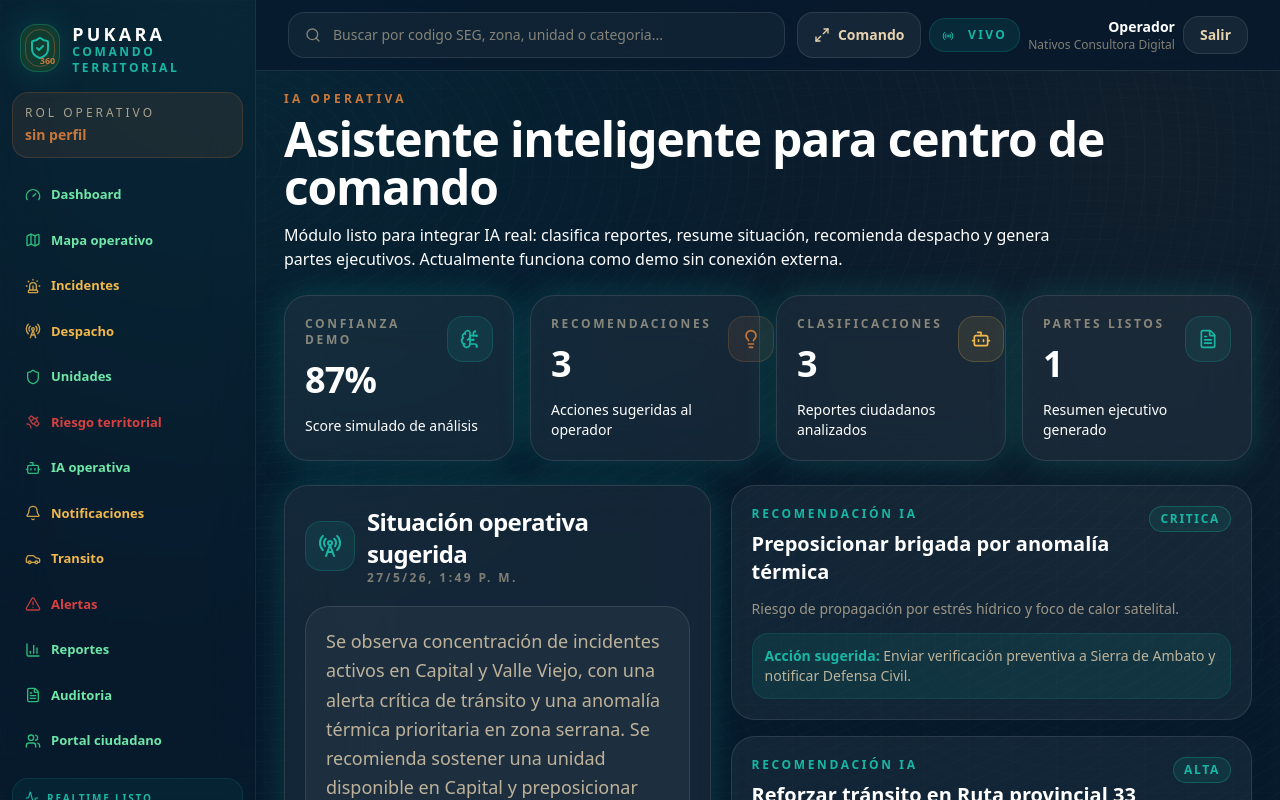
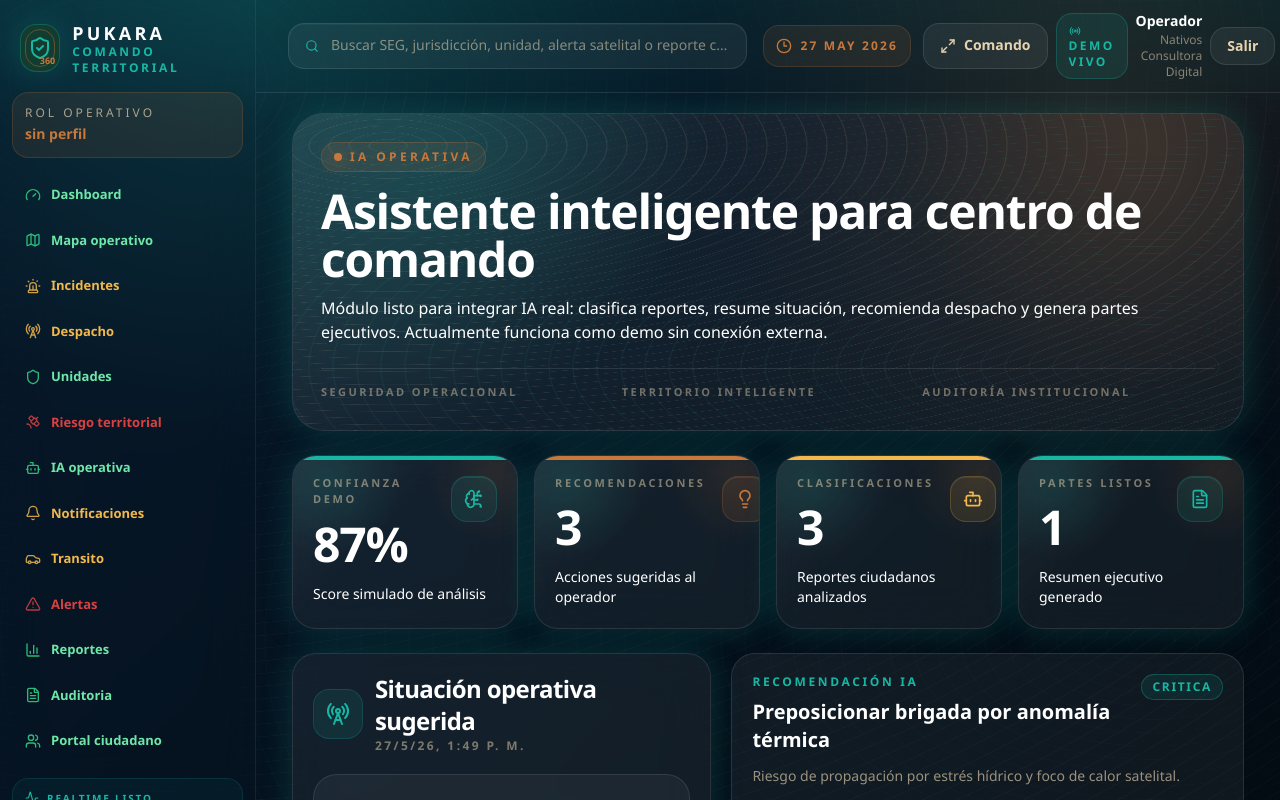
Before and after one commit to jfrancesia-hue/PUKARA, a Next.js app: page /ia in a window 1280 px wide. Shown: the top 800 px of the page. Built offline with nearby package versions, Linux system fonts and the light colour scheme; no server answers.

Commit message:
feat: redesign internal command center UI

```diff
--- a/app/dashboard/page.tsx
+++ b/app/dashboard/page.tsx
@@ -21,7 +21,7 @@ export default async function DashboardPage() {
       <KpiCard title="Respuesta prom." value={data.kpis.avgResponse === null ? "-" : `${data.kpis.avgResponse}m`} hint="Creacion hasta arribo/resolucion" icon={Clock} tone="emergency" />
       <KpiCard title="Unidades disp." value={data.kpis.availableUnits} hint="Recursos listos para despacho" icon={ShieldCheck} />
     </section>
-    <section className="mt-6 grid gap-5 xl:grid-cols-[1.2fr_.8fr]"><MapSection incidents={data.incidents} units={data.units} traffic={data.traffic} /><div className="glass-panel rounded-3xl p-5"><h2 className="section-title mb-4">Panel situacion actual</h2><IncidentTable incidents={data.incidents.slice(0, 6)} /></div></section>
+    <section className="mt-6 grid gap-5 xl:grid-cols-[1.2fr_.8fr]"><div className="command-surface p-3"><MapSection incidents={data.incidents} units={data.units} traffic={data.traffic} /></div><div className="command-surface rounded-3xl p-5"><h2 className="section-title mb-4">Panel situacion actual</h2><IncidentTable incidents={data.incidents.slice(0, 6)} /></div></section>
     <section className="mt-6"><ReportCharts incidents={data.incidents} /></section>
   </AppShell>;
 }
--- a/app/globals.css
+++ b/app/globals.css
@@ -21,6 +21,8 @@ body {
     #071A2C;
   background-size: 44px 44px, 44px 44px, auto, auto, auto;
   color: var(--foreground);
+  -webkit-font-smoothing: antialiased;
+  text-rendering: geometricPrecision;
 }
 
 body::before {
@@ -43,7 +45,31 @@ button, input, textarea, select { font: inherit; }
 
 @layer components {
   .glass-panel {
-    @apply border border-white/10 bg-white/[0.055] shadow-glow backdrop-blur-xl;
+    @apply border border-white/10 bg-white/[0.06] shadow-glow backdrop-blur-xl;
+  }
+  .command-surface {
+    @apply relative overflow-hidden rounded-[2rem] border border-white/10 bg-white/[0.055] shadow-glow backdrop-blur-xl;
+  }
+  .command-surface::before {
+    content: "";
+    position: absolute;
+    inset: 0;
+    pointer-events: none;
+    background:
+      radial-gradient(circle at 15% 15%, rgba(24,183,164,.14), transparent 32%),
+      radial-gradient(circle at 90% 10%, rgba(200,120,58,.12), transparent 28%),
+      linear-gradient(135deg, rgba(255,255,255,.06), transparent 42%);
+  }
+  .command-surface > * {
+    position: relative;
+  }
+  .topo-lines {
+    background-image:
+      repeating-radial-gradient(ellipse at 10% 10%, transparent 0 18px, rgba(231,211,176,.11) 19px, transparent 20px),
+      repeating-radial-gradient(ellipse at 90% 80%, transparent 0 22px, rgba(24,183,164,.10) 23px, transparent 24px);
+  }
+  .premium-border {
+    @apply border border-white/10 ring-1 ring-white/[0.03];
   }
   .field {
     @apply w-full rounded-2xl border border-white/10 bg-night/70 px-4 py-3 text-sm text-white outline-none transition placeholder:text-arena/40 focus:border-techno/70 focus:ring-2 focus:ring-techno/20;
@@ -57,4 +83,10 @@ button, input, textarea, select { font: inherit; }
   .section-title {
     @apply text-xl font-black tracking-tight text-white md:text-2xl;
   }
+  .micro-label {
+    @apply text-[11px] font-black uppercase tracking-[0.24em] text-arena/50;
+  }
+  .status-dot {
+    @apply h-2 w-2 rounded-full bg-techno shadow-[0_0_18px_rgba(24,183,164,.9)];
+  }
 }
--- a/components/app-shell.tsx
+++ b/components/app-shell.tsx
@@ -5,11 +5,16 @@ import { getProfile } from "@/lib/supabase/queries";
 export async function AppShell({ children }: { children: React.ReactNode }) {
   const { profile, user } = await getProfile();
   return (
-    <div className="relative z-10 flex min-h-screen bg-night/55 text-white">
+    <div className="relative z-10 flex min-h-screen overflow-hidden bg-[#04111d] text-white">
+      <div className="pointer-events-none fixed inset-0 -z-10">
+        <div className="absolute inset-0 bg-[radial-gradient(circle_at_20%_0%,rgba(24,183,164,.18),transparent_34%),radial-gradient(circle_at_85%_12%,rgba(200,120,58,.14),transparent_30%),linear-gradient(135deg,rgba(7,26,44,.96),rgba(3,11,19,.98))]" />
+        <div className="topo-lines absolute inset-0 opacity-35" />
+        <div className="absolute inset-x-0 top-0 h-32 bg-gradient-to-b from-techno/10 to-transparent" />
+      </div>
       <AppSidebar role={profile?.role} />
       <div className="min-w-0 flex-1">
         <Topbar profile={profile} email={user?.email ?? null} />
-        <main className="mx-auto w-full max-w-[1900px] px-4 py-5 md:px-6 lg:px-7">{children}</main>
+        <main className="mx-auto w-full max-w-[1900px] px-4 py-5 md:px-6 lg:px-7 xl:px-9">{children}</main>
       </div>
     </div>
   );
--- a/components/incident-table.tsx
+++ b/components/incident-table.tsx
@@ -5,16 +5,16 @@ import { formatDateTime, responseMinutes } from "@/lib/utils";
 
 export function IncidentTable({ incidents }: { incidents: Incident[] }) {
   return (
-    <div className="overflow-hidden rounded-3xl border border-white/10 bg-white/[0.045]">
+    <div className="overflow-hidden rounded-3xl border border-white/10 bg-white/[0.055] shadow-[0_20px_80px_rgba(0,0,0,.22)] backdrop-blur-xl">
       <table className="w-full min-w-[900px] border-collapse text-sm">
-        <thead className="bg-white/[0.06] text-left text-xs uppercase tracking-[0.18em] text-arena/55">
+        <thead className="bg-gradient-to-r from-techno/10 via-white/[0.07] to-copper/10 text-left text-xs uppercase tracking-[0.18em] text-arena/65">
           <tr>
             <th className="px-4 py-4">Codigo</th><th className="px-4 py-4">Incidente</th><th className="px-4 py-4">Zona</th><th className="px-4 py-4">Criticidad</th><th className="px-4 py-4">Estado</th><th className="px-4 py-4">Unidad</th><th className="px-4 py-4">Respuesta</th><th className="px-4 py-4">Creado</th>
           </tr>
         </thead>
         <tbody className="divide-y divide-white/10">
           {incidents.map((incident) => (
-            <tr key={incident.id} className="transition hover:bg-white/[0.04]">
+            <tr key={incident.id} className="transition hover:bg-techno/[0.055]">
               <td className="px-4 py-4 font-black text-techno"><Link href={`/incidentes/${incident.id}`}>{incident.code}</Link></td>
               <td className="px-4 py-4"><p className="font-bold text-white">{incident.title}</p><p className="text-xs text-arena/55">{incident.category}</p></td>
               <td className="px-4 py-4 text-arena/75">{incident.jurisdictions?.name ?? incident.address ?? "-"}</td>
--- a/components/kpi-card.tsx
+++ b/components/kpi-card.tsx
@@ -8,13 +8,14 @@ export function KpiCard({ title, value, hint, icon: Icon, tone = "techno" }: { t
     emergency: "text-emergency bg-emergency/10 border-emergency/20"
   }[tone];
   return (
-    <article className="glass-panel rounded-3xl p-5">
+    <article className="command-surface group rounded-3xl p-5 transition duration-300 hover:-translate-y-0.5 hover:border-techno/25">
+      <div className={`absolute inset-x-0 top-0 h-1 ${tone === "alert" ? "bg-alert" : tone === "emergency" ? "bg-emergency" : tone === "copper" ? "bg-copper" : "bg-techno"}`} />
       <div className="flex items-start justify-between gap-4">
         <div>
-          <p className="text-xs font-bold uppercase tracking-[0.22em] text-arena/55">{title}</p>
-          <p className="mt-3 text-4xl font-black tracking-tight text-white">{value}</p>
+          <p className="micro-label">{title}</p>
+          <p className="mt-3 text-4xl font-black tracking-tight text-white md:text-5xl">{value}</p>
         </div>
-        <div className={`rounded-2xl border p-3 ${toneClass}`}><Icon className="h-5 w-5" /></div>
+        <div className={`rounded-2xl border p-3 shadow-[inset_0_1px_0_rgba(255,255,255,.08)] ${toneClass}`}><Icon className="h-5 w-5" /></div>
       </div>
       <p className="mt-4 text-sm text-arena/62">{hint}</p>
     </article>
--- a/components/page-heading.tsx
+++ b/components/page-heading.tsx
@@ -1,12 +1,22 @@
 export function PageHeading({ eyebrow, title, description, action }: { eyebrow: string; title: string; description: string; action?: React.ReactNode }) {
   return (
-    <div className="mb-6 flex flex-col justify-between gap-4 md:flex-row md:items-end">
-      <div>
-        <p className="text-xs font-black uppercase tracking-[0.28em] text-copper">{eyebrow}</p>
-        <h1 className="mt-2 text-3xl font-black tracking-tight text-white md:text-5xl">{title}</h1>
-        <p className="mt-3 max-w-3xl text-sm leading-relaxed text-arena/68 md:text-base">{description}</p>
+    <div className="command-surface topo-lines mb-6 p-5 md:p-7">
+      <div className="flex flex-col justify-between gap-5 md:flex-row md:items-end">
+        <div>
+          <div className="inline-flex items-center gap-2 rounded-full border border-copper/25 bg-copper/10 px-3 py-1.5">
+            <span className="status-dot bg-copper shadow-[0_0_18px_rgba(200,120,58,.9)]" />
+            <p className="text-xs font-black uppercase tracking-[0.28em] text-copper">{eyebrow}</p>
+          </div>
+          <h1 className="mt-4 max-w-5xl text-3xl font-black tracking-tight text-white md:text-5xl">{title}</h1>
+          <p className="mt-3 max-w-4xl text-sm leading-relaxed text-arena/72 md:text-base">{description}</p>
+        </div>
+        {action && <div className="shrink-0">{action}</div>}
       </div>
-      {action}
+      <div className="mt-6 grid gap-2 border-t border-white/10 pt-4 text-[11px] font-black uppercase tracking-[0.22em] text-arena/45 md:grid-cols-3">
+        <div>Seguridad operacional</div>
+        <div>Territorio inteligente</div>
+        <div>Auditoría institucional</div>
+      </div>
     </div>
   );
 }
--- a/components/report-charts.tsx
+++ b/components/report-charts.tsx
@@ -9,8 +9,8 @@ export function ReportCharts({ incidents }: { incidents: Incident[] }) {
   const colors = ["#18B7A4", "#C8783A", "#F2B84B", "#D94141", "#1F6B4A", "#E7D3B0"];
   return (
     <div className="grid gap-5 lg:grid-cols-2">
-      <div className="glass-panel rounded-3xl p-5"><h3 className="mb-4 text-lg font-black text-white">Incidentes por categoria</h3><ResponsiveContainer width="100%" height={300}><BarChart data={byCategory}><CartesianGrid stroke="rgba(255,255,255,.08)" /><XAxis dataKey="name" stroke="#E7D3B0" /><YAxis stroke="#E7D3B0" /><Tooltip contentStyle={{ background: "#071A2C", border: "1px solid rgba(255,255,255,.12)", borderRadius: 16 }} /><Bar dataKey="value" fill="#18B7A4" radius={[12, 12, 0, 0]} /></BarChart></ResponsiveContainer></div>
-      <div className="glass-panel rounded-3xl p-5"><h3 className="mb-4 text-lg font-black text-white">Estados operativos</h3><ResponsiveContainer width="100%" height={300}><PieChart><Pie data={byStatus} dataKey="value" nameKey="name" innerRadius={65} outerRadius={105} paddingAngle={4}>{byStatus.map((_, index) => <Cell key={index} fill={colors[index % colors.length]} />)}</Pie><Tooltip contentStyle={{ background: "#071A2C", border: "1px solid rgba(255,255,255,.12)", borderRadius: 16 }} /></PieChart></ResponsiveContainer></div>
+      <div className="command-surface rounded-3xl p-5"><h3 className="mb-4 text-lg font-black text-white">Incidentes por categoria</h3><ResponsiveContainer width="100%" height={300}><BarChart data={byCategory}><CartesianGrid stroke="rgba(255,255,255,.08)" /><XAxis dataKey="name" stroke="#E7D3B0" /><YAxis stroke="#E7D3B0" /><Tooltip contentStyle={{ background: "#071A2C", border: "1px solid rgba(255,255,255,.12)", borderRadius: 16 }} /><Bar dataKey="value" fill="#18B7A4" radius={[12, 12, 0, 0]} /></BarChart></ResponsiveContainer></div>
+      <div className="command-surface rounded-3xl p-5"><h3 className="mb-4 text-lg font-black text-white">Estados operativos</h3><ResponsiveContainer width="100%" height={300}><PieChart><Pie data={byStatus} dataKey="value" nameKey="name" innerRadius={65} outerRadius={105} paddingAngle={4}>{byStatus.map((_, index) => <Cell key={index} fill={colors[index % colors.length]} />)}</Pie><Tooltip contentStyle={{ background: "#071A2C", border: "1px solid rgba(255,255,255,.12)", borderRadius: 16 }} /></PieChart></ResponsiveContainer></div>
     </div>
   );
 }
--- a/components/topbar.tsx
+++ b/components/topbar.tsx
@@ -1,20 +1,27 @@
 import Link from "next/link";
-import { Maximize2, Radio, Search } from "lucide-react";
+import { Clock3, Maximize2, Radio, Search } from "lucide-react";
 import { signOutAction } from "@/app/actions";
 import { BrandMark } from "@/components/brand-mark";
 
 export function Topbar({ profile, email }: { profile: { full_name?: string | null } | null; email: string | null }) {
+  const today = new Intl.DateTimeFormat("es-AR", { dateStyle: "medium", timeZone: "America/Argentina/Buenos_Aires" }).format(new Date());
+
   return (
-    <header className="sticky top-0 z-30 border-b border-white/10 bg-night/80 px-4 py-3 backdrop-blur-xl md:px-6 lg:px-8">
+    <header className="sticky top-0 z-30 border-b border-white/10 bg-[#061522]/88 px-4 py-3 backdrop-blur-2xl md:px-6 lg:px-8">
       <div className="mx-auto flex max-w-[1800px] items-center justify-between gap-3">
         <div className="lg:hidden"><BrandMark compact /></div>
-        <div className="hidden flex-1 items-center gap-3 rounded-2xl border border-white/10 bg-white/[0.04] px-4 py-3 text-arena/55 md:flex">
-          <Search className="h-4 w-4" />
-          <span className="text-sm">Buscar por codigo SEG, zona, unidad o categoria...</span>
+        <div className="hidden flex-1 items-center gap-4 md:flex">
+          <div className="flex min-w-0 flex-1 items-center gap-3 rounded-2xl border border-white/10 bg-white/[0.055] px-4 py-3 text-arena/55 shadow-[inset_0_1px_0_rgba(255,255,255,.04)]">
+            <Search className="h-4 w-4 text-techno" />
+            <span className="truncate text-sm">Buscar SEG, jurisdicción, unidad, alerta satelital o reporte ciudadano...</span>
+          </div>
+          <div className="hidden items-center gap-2 rounded-2xl border border-copper/20 bg-copper/10 px-3 py-3 text-xs font-bold uppercase tracking-[0.18em] text-copper xl:flex">
+            <Clock3 className="h-4 w-4" /> {today}
+          </div>
         </div>
         <div className="flex items-center gap-2">
           <Link href="/mapa?fullscreen=1" className="btn-secondary hidden md:inline-flex"><Maximize2 className="h-4 w-4" /> Comando</Link>
-          <div className="rounded-2xl border border-techno/20 bg-techno/10 px-3 py-2 text-xs font-bold uppercase tracking-[0.2em] text-techno"><Radio className="mr-2 inline h-3 w-3" /> Vivo</div>
+          <div className="rounded-2xl border border-techno/25 bg-techno/10 px-3 py-2 text-xs font-bold uppercase tracking-[0.2em] text-techno"><Radio className="mr-2 inline h-3 w-3" /> Demo vivo</div>
           <div className="hidden text-right md:block">
             <p className="text-sm font-bold text-white">{profile?.full_name ?? email ?? "Operador"}</p>
             <p className="text-xs text-arena/55">Nativos Consultora Digital</p>
```
